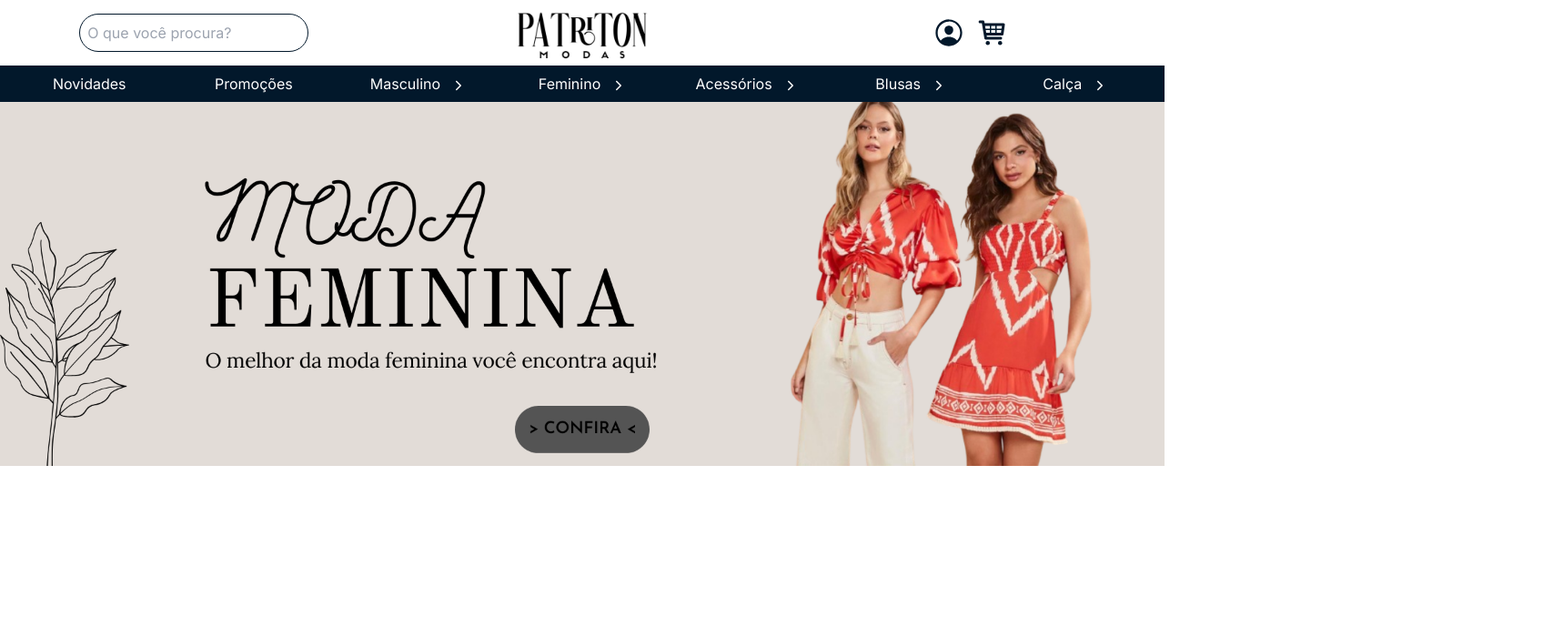
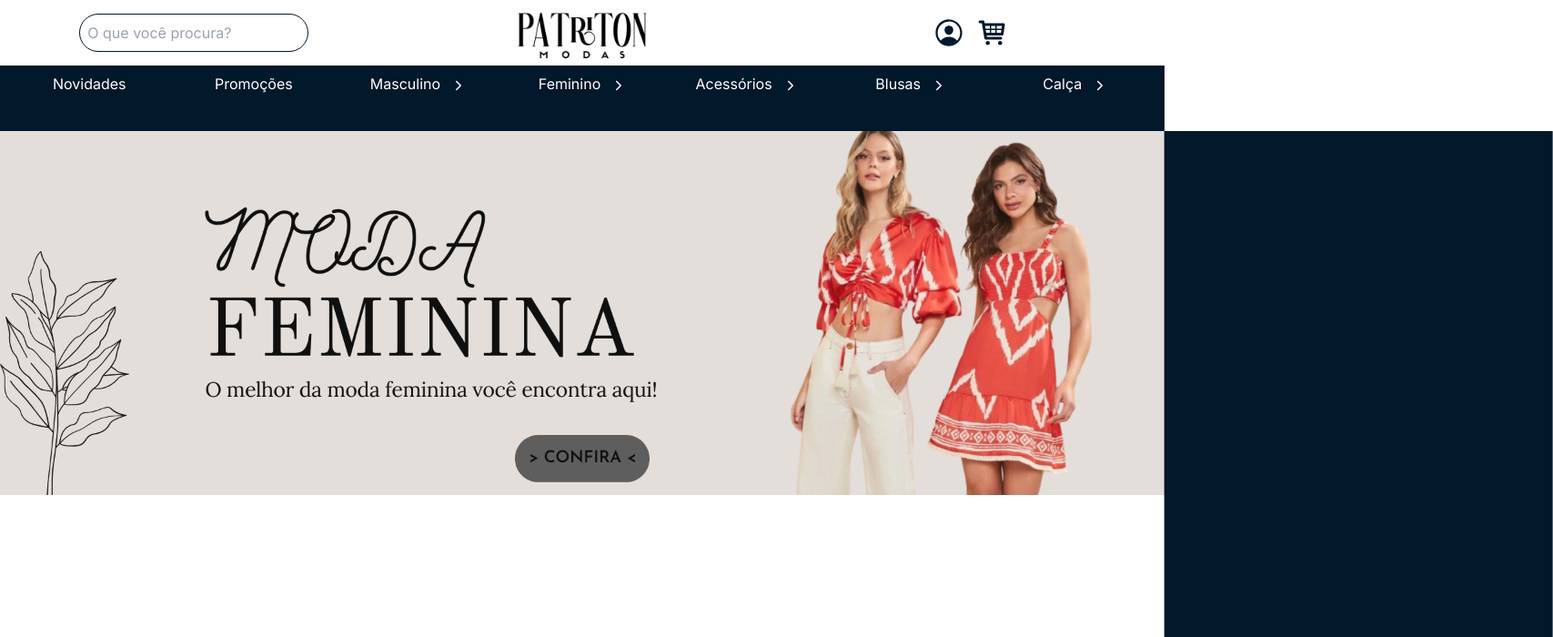
Before and after one commit to cristianomggrandi/patritonmodas, a Next.js app: page / in a window 1280 px wide. Shown: the top 700 px of the page at 91% size, 1707 px wide, since content can reach past the window. Built offline with nearby package versions, Linux system fonts and the light colour scheme.

Commit message:
Criar elemento de carrinho

```diff
--- /dev/null
+++ b/src/app/components/cart-details.tsx
@@ -0,0 +1,18 @@
+"use client"
+
+import useCartContext from "../contexts/CartContext"
+
+export default function CartDetails() {
+    const { openCart } = useCartContext()
+
+    return (
+        <div
+            className="h-[82vh] mt-[18vh] absolute flex-1 right-0 translate-x-full h-full w-1/3 absolute transition duration-300"
+            style={{
+                transform: openCart ? "translateX(0%)" : "",
+            }}
+        >
+            <div className="bg-primary w-full h-full"></div>
+        </div>
+    )
+}
--- a/src/app/components/header.tsx
+++ b/src/app/components/header.tsx
@@ -6,7 +6,7 @@ import { IoIosArrowForward } from "react-icons/io"
 
 export default function Header() {
     return (
-        <header>
+        <header className="h-[18vh] flex flex-col">
             <nav className="bg-white text-primary">
                 <ul className="flex justify-around">
                     <li className="flex flex-1 items-center justify-center">
@@ -31,8 +31,8 @@ export default function Header() {
                     </li>
                 </ul>
             </nav>
-            <nav>
-                <ul className="flex justify-around bg-primary text-white p-2 list-none">
+            <nav className="flex-1">
+                <ul className="flex h-full justify-around bg-primary text-white p-2 list-none">
                     <li className="flex-1 text-center relative justify-center hover:border-b-2 hover:-mb-1 border-solid border-cement">
                         <Link className="block w-full" href="/novidades">
                             Novidades
--- a/src/app/contexts/CartContext.tsx
+++ b/src/app/contexts/CartContext.tsx
@@ -15,6 +15,8 @@ type CartContextType = {
     cart: ProductType[]
     setCart: Dispatch<SetStateAction<ProductType[]>>
     addToCart: (product: ProductType) => void
+    openCart: boolean
+    setOpenCart: Dispatch<SetStateAction<boolean>>
 } | null
 
 const CartContext = createContext<CartContextType>(null)
@@ -24,6 +26,7 @@ export const CartContextProvider = ({ children }: { children: ReactNode }) => {
         []
         // JSON.parse(localStorage.getItem("cart") ?? "[]")
     )
+    const [openCart, setOpenCart] = useState(false)
 
     useEffect(() => {
         localStorage.setItem("cart", JSON.stringify(cart))
@@ -33,10 +36,10 @@ export const CartContextProvider = ({ children }: { children: ReactNode }) => {
         setCart(prev => [...prev, product])
     }
 
-    console.log("context", cart)
-
     return (
-        <CartContext.Provider value={{ cart, setCart, addToCart }}>{children}</CartContext.Provider>
+        <CartContext.Provider value={{ cart, setCart, addToCart, openCart, setOpenCart }}>
+            {children}
+        </CartContext.Provider>
     )
 }
 
--- a/src/app/layout.tsx
+++ b/src/app/layout.tsx
@@ -3,6 +3,7 @@ import { Inter } from "next/font/google"
 import "./globals.css"
 import Header from "./components/header"
 import { CartContextProvider } from "./contexts/CartContext"
+import CartDetails from "./components/cart-details"
 
 const inter = Inter({ subsets: ["latin"] })
 
@@ -19,9 +20,10 @@ export default function RootLayout({
     return (
         <html lang="en" className="h-screen">
             <CartContextProvider>
-                <body className={`${inter.className} min-h-screen flex flex-col`}>
+                <body className={`${inter.className} min-h-screen flex flex-col overflow-hidden`}>
                     <Header />
                     {children}
+                    <CartDetails />
                 </body>
             </CartContextProvider>
         </html>
--- a/src/app/page.tsx
+++ b/src/app/page.tsx
@@ -1,9 +1,9 @@
-import Image from "next/image"
 import Carousel from "./components/carousel"
+import CartDetails from "./components/cart-details"
 
 export default function Home() {
     return (
-        <main className="flex-1 flex flex-col items-center justify-between bg-white text-black">
+        <main className="flex-1 relative flex flex-col items-center justify-between bg-white text-black overflow-hidden">
             <Carousel />
         </main>
     )
--- a/src/app/perfil/page.tsx
+++ b/src/app/perfil/page.tsx
@@ -39,10 +39,7 @@ export default async function Perfil() {
                                 key={option.label}
                                 className="border-b-[1px] border-primary p-2 uppercase font-semibold"
                             >
-                                <Link
-                                    className="flex gap-4 items-center"
-                                    href={option.link}
-                                >
+                                <Link className="flex gap-4 items-center" href={option.link}>
                                     <option.icon className="text-3xl" />
                                     <span>{option.label}</span>
                                 </Link>
--- a/src/components/CartIcon.tsx
+++ b/src/components/CartIcon.tsx
@@ -4,10 +4,12 @@ import useCartContext from "@/app/contexts/CartContext"
 import { TiShoppingCart } from "react-icons/ti"
 
 export default function CartIcon() {
-    const { cart } = useCartContext()
+    const { cart, setOpenCart } = useCartContext()
+
+    const handleClick = () => setOpenCart(prev => !prev)
 
     return (
-        <button className="relative">
+        <button className="relative" onClick={handleClick}>
             <TiShoppingCart className="text-4xl" />
             {cart.length ? (
                 <div className="absolute w-1/2 h-1/2 -bottom-1 -right-4 bg-white leading-tight text-primary text-center font-semibold rounded-full outline">
```
